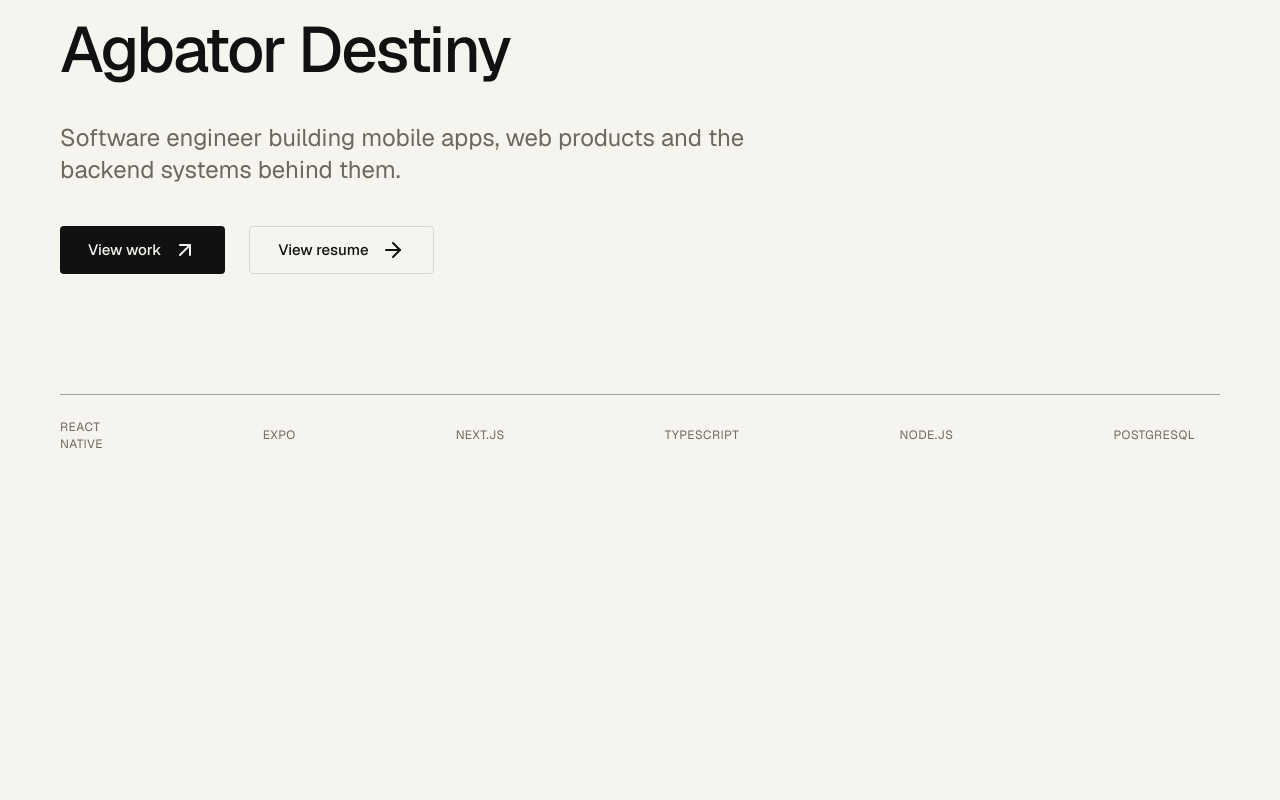
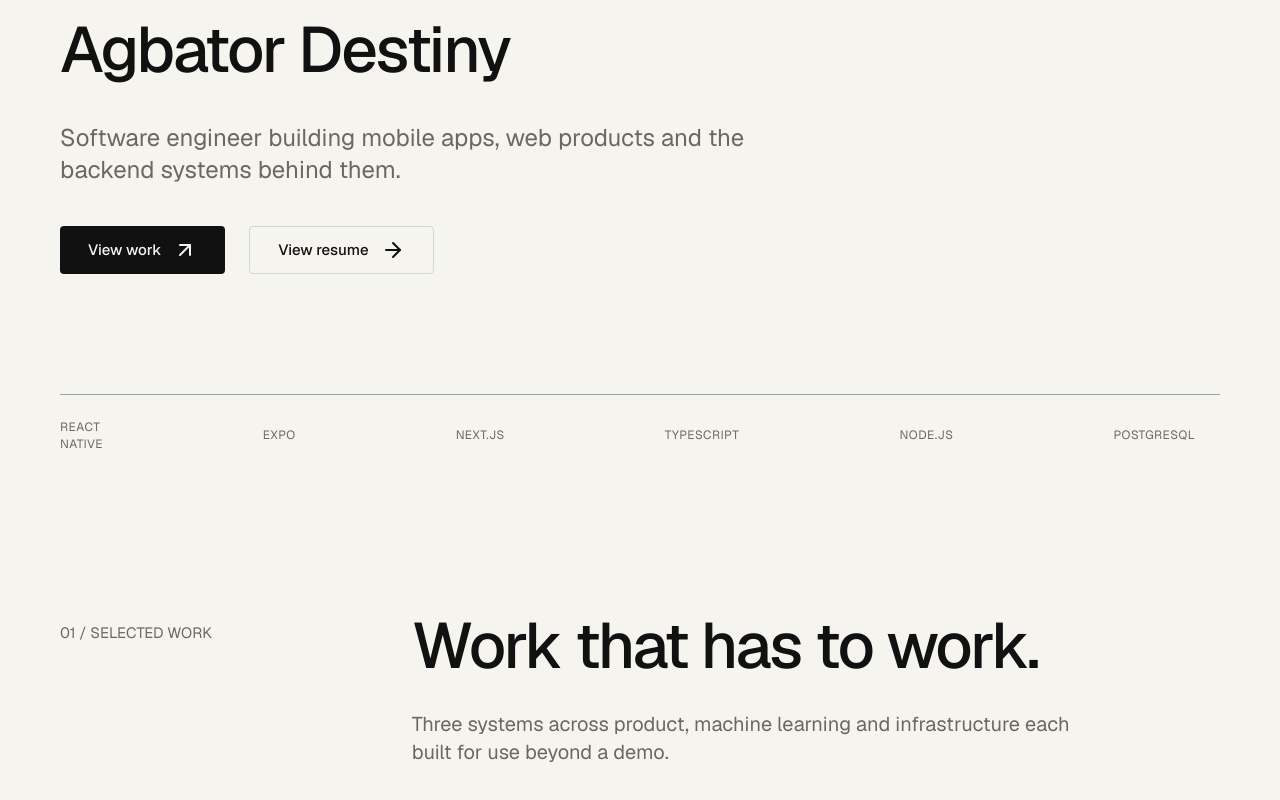
Before and after one commit to Deztini/portfolio, a Next.js app: page / in a window 1280 px wide. Shown: the part 196-996 px from the top of the page. Before the commit the page ends 800 px from the top, so only its background shows below. Built offline with nearby package versions, Linux system fonts and the light colour scheme.

Commit message:
Add the layout of the selected work section

```diff
--- a/app/page.tsx
+++ b/app/page.tsx
@@ -1,11 +1,12 @@
-import { Hero } from "@/components/section/Hero";
+import { Hero } from "@/components/sections/Hero";
+import { SelectedWork } from "@/components/sections/Selectedwork";
 import Image from "next/image";
 
 export default function Home() {
   return (
     <main className="px-15">
       <Hero />
-
+      <SelectedWork />
 
     </main>
   );
--- a/components/section/Hero.tsx
+++ b/components/sections/Hero.tsx
@@ -4,7 +4,7 @@ import { Button, ButtonLink } from "../ui/Button";
 
 export function Hero() {
   return (
-    <section className=" section-space flex flex-col gap-10">
+    <section className="section-space flex flex-col gap-10">
       <p className="meta">{site.title}</p>
       <h1 className="text-display">{site.name}</h1>
       <p className="text-muted max-w-3xl text-2xl">{site.intro}</p>
--- /dev/null
+++ b/components/sections/Selectedwork.tsx
@@ -0,0 +1,16 @@
+export function SelectedWork() {
+  return (
+    <section className="section-space">
+      <div className="flex gap-50">
+        <div className="text-muted text-small mt-2">01 / SELECTED WORK</div>
+        <div className="flex flex-col gap-8">
+          <h1 className="text-display">Work that has to work.</h1>
+          <p className="text-muted max-w-2xl text-xl">
+            Three systems across product, machine learning and infrastructure
+            each built for use beyond a demo.
+          </p>
+        </div>
+      </div>
+    </section>
+  );
+}
```
